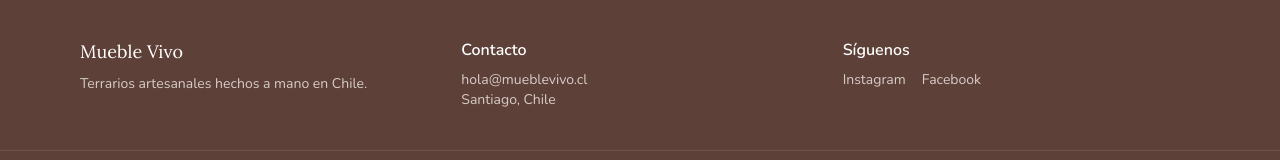
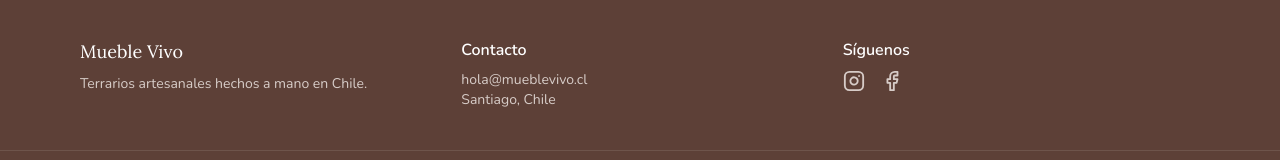
Before and after one commit to ezkiso/mueble-vivo, a Next.js app: page / in a window 1280 px wide. Shown: the part 333-493 px from the top of the page. Built offline with nearby package versions, Linux system fonts and the light colour scheme; no server answers; the database is empty.

Commit message:
Logos-RRSS

```diff
--- a/src/components/Footer.tsx
+++ b/src/components/Footer.tsx
@@ -1,3 +1,5 @@
+import { Instagram, Facebook } from 'lucide-react';
+
 export default function Footer() {
   return (
     <footer id="contacto" className="bg-tierra-oscuro text-white mt-16">
@@ -14,8 +16,14 @@ export default function Footer() {
         <div>
           <h4 className="font-semibold mb-2">Síguenos</h4>
           <div className="flex gap-4 text-sm text-tierra-claro">
-            <a href="#" className="hover:text-white transicion-suave">Instagram</a>
-            <a href="#" className="hover:text-white transicion-suave">Facebook</a>
+            <div className="flex gap-4">
+              <a href="#" aria-label="Instagram" className="text-tierra-claro hover:text-white transicion-suave">
+                <Instagram size={22} />
+              </a>
+              <a href="#" aria-label="Facebook" className="text-tierra-claro hover:text-white transicion-suave">
+                <Facebook size={22} />
+              </a>
+            </div>
           </div>
         </div>
       </div>
```
